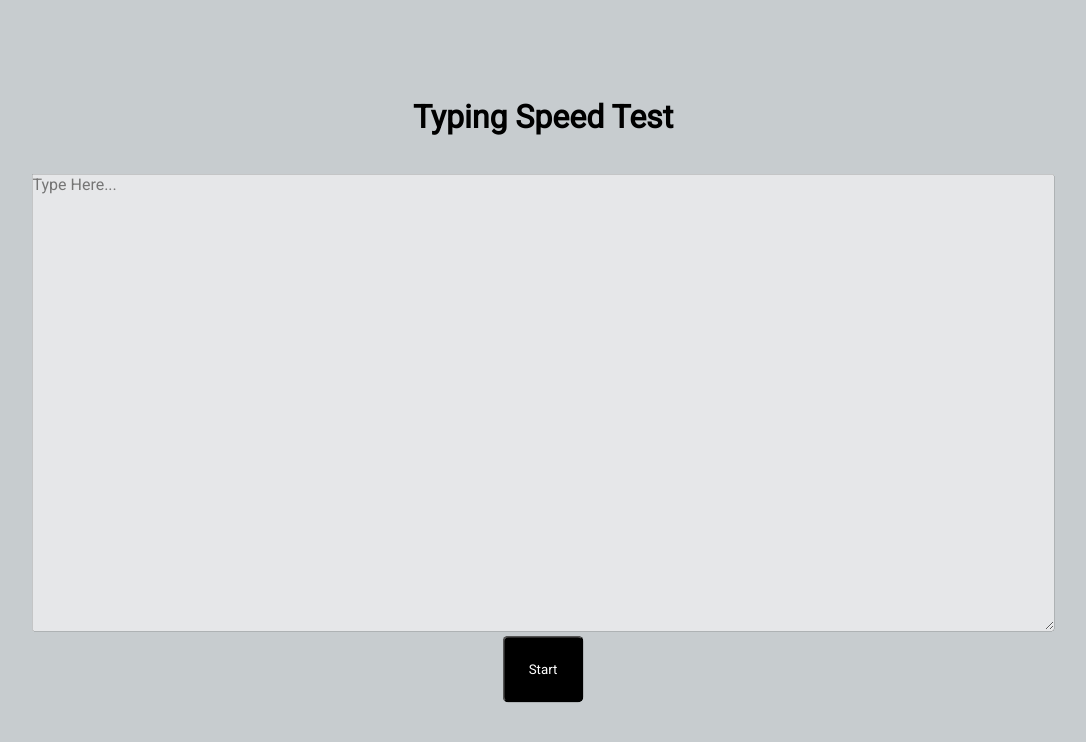
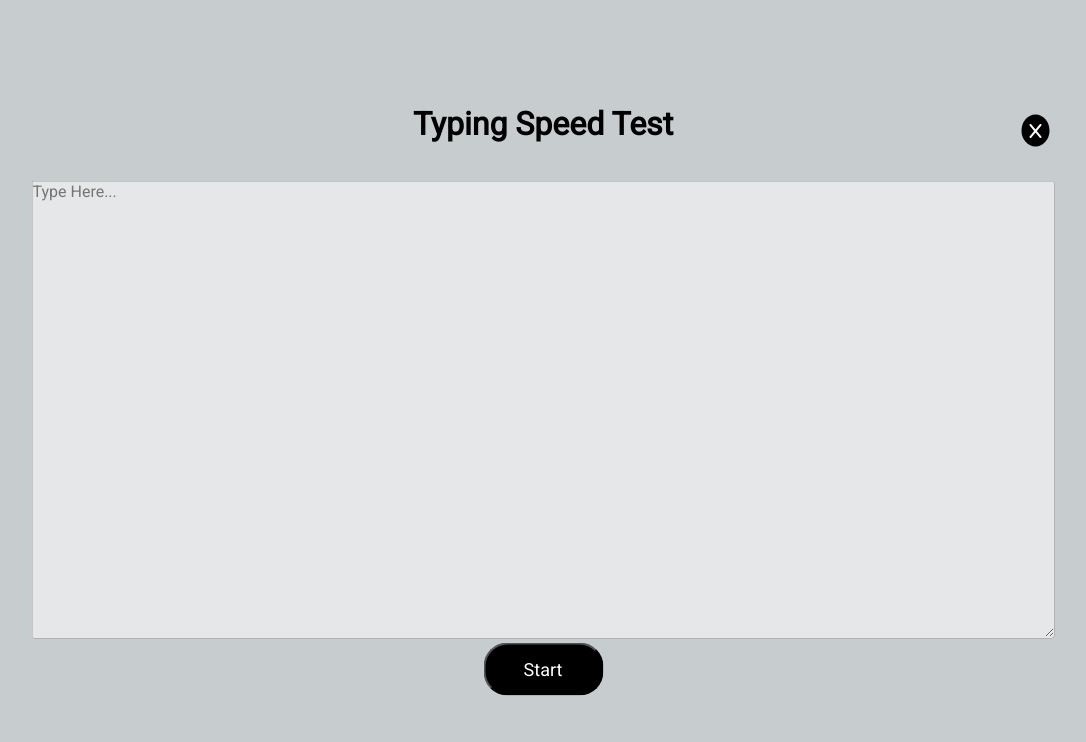
Before and after one commit to bharat2210/typingSpeed, a plain HTML site: page index.html in a window 1280 px wide. Shown: the whole page, without its empty margins (97-1183 px from the left). Drawn offline with Linux system fonts and the light colour scheme.

Commit message:
minor updates

```diff
--- a/index.html
+++ b/index.html
@@ -8,6 +8,7 @@
 <link rel="preconnect" href="https://fonts.gstatic.com" crossorigin>
 <link href="https://fonts.googleapis.com/css2?family=Roboto&display=swap" rel="stylesheet">
 <link rel="icon" href="favicon.ico" type="image/x-icon">
+<link rel="stylesheet" href="https://cdnjs.cloudflare.com/ajax/libs/font-awesome/6.5.1/css/all.min.css">
     <style>
         *{
         padding: 0;
@@ -32,18 +33,32 @@
 
         }
         #btn{
-        padding: 24px;
+        padding: 14px;
+        width: 120px;
         cursor: pointer;
-        border-radius: 6px;
+        border-radius: 24px;
         background-color: black;
         color: white;
+        font-size: 18px;
 
         }
         #words{
           font-size: 16px;
           font-family: 'Roboto', sans-serif;
           font-weight: 400;
+          position: relative;
 
+
+        }
+        #icon{
+        position: absolute;
+        top: 10px;
+        right: 5px;
+        font-size: 16px;
+        background-color: black;
+        color: white;
+        padding: 8px;
+        border-radius: 100%;
 
         }
     </style>
@@ -56,6 +71,7 @@
 
             </h2><br>
             <textarea name="words" id="words" cols="120" rows="24" disabled placeholder="Type Here..."></textarea><br>
+            <i class="fa-solid fa-x" id="icon"></i>
             <button id="btn" class="buttonMain">Start</button>
         </div>
     </div>
@@ -67,6 +83,27 @@
         const btn = document.getElementById("btn")
         let startTime,endTime
 
+     let fun= document.getElementById("icon")
+    fun.addEventListener("click",function(){
+        if(btn.innerText==="Start"){
+            words.value=""
+        }else{
+          alert("Please click done first to clear textarea")
+
+        }
+
+
+    })
+
+    let warn = document.getElementById("words")
+    warn.addEventListener("click",function(){
+
+        console.log(words)
+
+    // }
+
+    })
+
      const play =()=>{
          let randomNumber= Math.floor(Math.random()*setofWords.length)
           msg.innerText= setofWords[randomNumber]
@@ -75,6 +112,8 @@
           btn.innerText="Done"
 
     }
+
+
 
     const WordCounter=(data)=>{
       let response= data.split(" ").length
@@ -93,7 +132,7 @@
          let finalMsg= `Your average typing speed is  ${speed} words per minute and you typed total ${wordCount} words in ${totalTime} seconds`
          msg.innerText=finalMsg
          btn.innerText="Start"
-         words.value=""
+
     }
 
       btn.addEventListener("click",function(){
```
